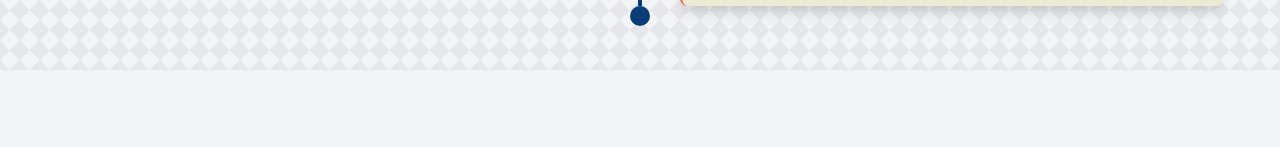
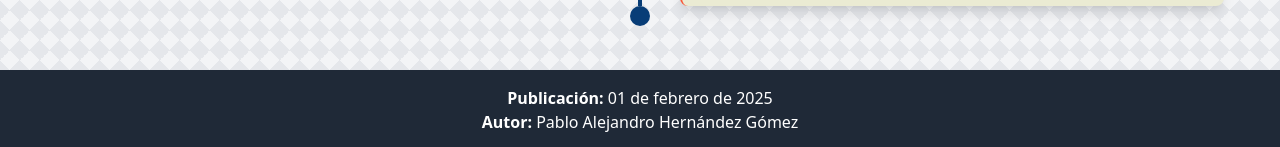
Before and after one commit to PabloHernandez03/timeline_os, a React (Vite) app: page / in a window 1280 px wide. Shown: the part 1850-1997 px from the top of the page. Before the commit the page ends 1920 px from the top, so only its background shows below. Built offline with nearby package versions, Linux system fonts and the light colour scheme.

Commit message:
SEO improved

```diff
--- a/index.html
+++ b/index.html
@@ -21,6 +21,21 @@
     <meta name="twitter:description" content="Descubre la evolución de los sistemas operativos, desde UNIX hasta Windows, Linux, macOS y Android." />
     <meta name="twitter:image" content="https://codigosysistemas.netlify.app/logo.svg" />
 
+    <script type="application/ld+json">
+      {
+        "@context": "https://schema.org",
+        "@type": "Article",
+        "headline": "Evolución de los Sistemas Operativos",
+        "description": "Descubre la historia y desarrollo de los sistemas operativos, desde UNIX hasta Android.",
+        "author": {
+          "@type": "Person",
+          "name": "Pablo Alejandro Hernández Gómez"
+        },
+        "datePublished": "2025-02-01",
+        "image": "https://codigosysistemas.netlify.app/logo.svg"
+      }
+      </script>
+
     <style>
       body {
         background-color: #f3f4f6;
--- a/src/layouts/AppLayout.tsx
+++ b/src/layouts/AppLayout.tsx
@@ -6,6 +6,10 @@
             <section>
                 <Outlet />
             </section>
+            <footer className="bg-gray-800 text-white text-center py-4">
+                <p><span className="font-bold">Publicación:</span> 01 de febrero de 2025</p>
+                <p><span className="font-bold">Autor:</span> Pablo Alejandro Hernández Gómez</p>
+            </footer>
         </>
     )
 }
```
